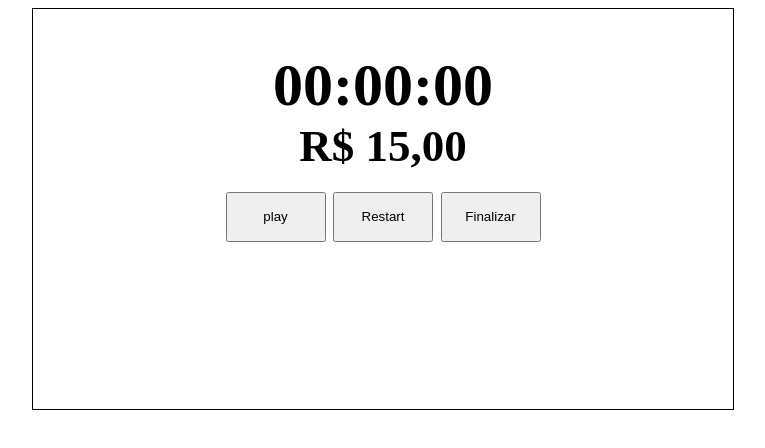
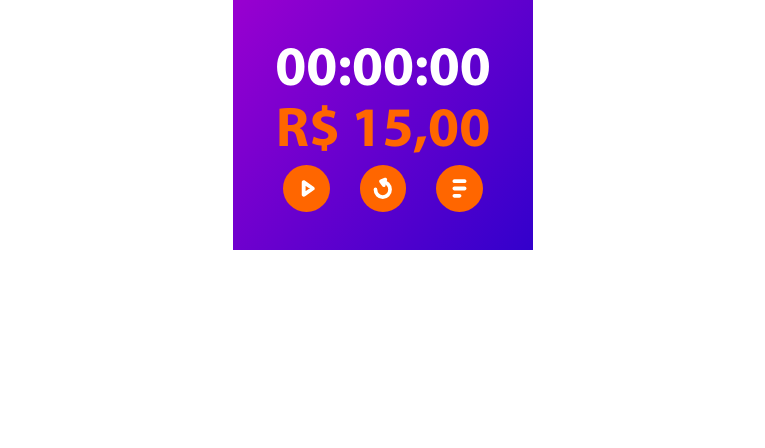
Before and after one commit to Barbara-KCBS/cronometrarAtendimento, a plain HTML site: page index.html in a window 1280 px wide. Shown: the whole page, without its empty margins (257-1022 px from the left). Drawn offline with Linux system fonts and the light colour scheme.

Commit message:
Estilização inicial

```diff
--- /dev/null
+++ b/css/reset.css
@@ -0,0 +1,48 @@
+/* http://meyerweb.com/eric/tools/css/reset/
+   v2.0 | 20110126
+   License: none (public domain)
+*/
+
+html, body, div, span, applet, object, iframe,
+h1, h2, h3, h4, h5, h6, p, blockquote, pre,
+a, abbr, acronym, address, big, cite, code,
+del, dfn, em, img, ins, kbd, q, s, samp,
+small, strike, strong, sub, sup, tt, var,
+b, u, i, center,
+dl, dt, dd, ol, ul, li,
+fieldset, form, label, legend,
+table, caption, tbody, tfoot, thead, tr, th, td,
+article, aside, canvas, details, embed,
+figure, figcaption, footer, header, hgroup,
+menu, nav, output, ruby, section, summary,
+time, mark, audio, video {
+	margin: 0;
+	padding: 0;
+	border: 0;
+	font-size: 100%;
+	font: inherit;
+	vertical-align: baseline;
+}
+/* HTML5 display-role reset for older browsers */
+article, aside, details, figcaption, figure,
+footer, header, hgroup, menu, nav, section {
+	display: block;
+}
+body {
+	line-height: 1;
+}
+ol, ul {
+	list-style: none;
+}
+blockquote, q {
+	quotes: none;
+}
+blockquote:before, blockquote:after,
+q:before, q:after {
+	content: '';
+	content: none;
+}
+table {
+	border-collapse: collapse;
+	border-spacing: 0;
+}
--- a/css/style.css
+++ b/css/style.css
@@ -1,36 +1,76 @@
+@font-face {
+    font-family: MyriadBold;
+    src: url(./MyriadPro-Bold.otf);
+}
+body{
+    align-items: center;
+    display: flex;
+    justify-content: center
+}
 .painel{
-    position: relative;
-    width: 700px;
-    height: 400px;
-    border: solid 1px;
-    margin: 0 auto;
-    font-size: 30px;
+    display: flex;
+    flex-direction: column;
+    align-items: center;
+    justify-content: center;
+    gap: 2%;
+    width: 300px;
+    height: 250px;
+    background: linear-gradient(130deg, rgba(153,0,208,1) 0%, rgba(51,0,204,1) 100%);
 }
-h1, h2{
-    width: 400px;
-    margin: 0 auto;
+.hora-atual, .cronometro, .total, p{font-family: MyriadBold;}
+.hora-atual, p{
+    color: white;
+    font-size: 2em;
     text-align: center;
 }
+.cronometro{
+    color: white;
+    text-align: center;
+    font-size: 3.5em;
+}
+.total{
+    color: #ff6600;
+    text-align: center;
+    font-size: 3.5em;
+}
 .botoes{
-    width: 700px;
-    margin: 20px auto;
-    text-align: center;
+    display: flex;
+    justify-content: space-between;
+    width: 200px;
 }
 .botao{
-    width: 100px;
-    height: 50px;
+    display: flex;
+    align-items: center;
+    justify-content: center;
+    width: 3.5em;
+    height: 3.5em;
+    background-color: #ff6600;
+    border: none;
+    border-radius: 100%;
+    transition: 200ms;
 }
+.botao:hover{
+    background-color: #bb4b00;
+}
+
+/* ==========Relatório========== */
+
 .relatorio{
-    width: 500px;
-    height: 600px;
-    border: 1px solid;
-    margin: 0 auto;
-    text-align: center;
-    font-size: 40px;
+    display: flex;
+    flex-direction: column;
+    align-items: center;
+    justify-content: center;
+    gap: 2%;
+    width: 300px;
+    height: 250px;
+    background: linear-gradient(130deg, rgba(153,0,208,1) 0%, rgba(51,0,204,1) 100%);
+}
+.tempo-percorrido{
+    color: #ff6600;
+}
+.valor{
+    color: #ff6600;
 }
 .esconder{
     display: none;
 }
-.mostrar{
-    display: block;
-}
--- a/index.html
+++ b/index.html
@@ -5,6 +5,7 @@
     <meta http-equiv="X-UA-Compatible" content="IE=edge">
     <meta name="viewport" content="width=device-width, initial-scale=1.0">
     <title>Document</title>
+    <link rel="stylesheet" href="./css/reset.css">
     <link rel="stylesheet" href="./css/style.css">
 
 </head>
@@ -16,11 +17,9 @@
         <h2 class="total">R$ 15,00</h2>
 
         <div class="botoes">
-
-            <button class="iniciar-cronometro botao">play</button>
-            <button class="restart botao">Restart</button>
-            <button class="finalizar-atendimento botao">Finalizar</button>
-
+            <button class="iniciar-cronometro botao"><img src="./css/play.svg" alt="Iniciar Cronometro"></button>
+            <button class="restart botao"><img src="./css/refresh.svg" alt="Reiniciar"></button>
+            <button class="finalizar-atendimento botao"><img src="./css/report.svg" alt="Finalizar Atendimento"></button>
         </div>
 
     </main>
@@ -31,6 +30,7 @@
         <p class="fim"></p>
         <p class="tempo-percorrido"></p>
         <p class="valor"></p>
+        <button class="restart botao"><img src="./css/refresh.svg" alt="Reiniciar"></button>
 
     </div>
 
--- a/js/main.js
+++ b/js/main.js
@@ -34,12 +34,12 @@ function finalizarAtendimento(){
     pararCronometro = true;
     painel.addClass("esconder");
     relatorio.removeClass("esconder");
-    relatorio.removeClass("mostrar");
+
 
     inicio.text(tempoInicial);
     fim.text(`Fim: ${capturarHoraAtual()}`);
-    tempoPercorrido.text(`Tempo percorrido: ${cronometroAtual}`);
-    valor.text(`Preço: ${totalAhCombrar.toFixed(2)}`);
+    tempoPercorrido.text(`${cronometroAtual}`);
+    valor.text(`R$ ${totalAhCombrar.toFixed(2)}`);
 }
 
 
```
Also changed, not shown: css/MyriadPro-Bold.otf (added), css/pause.svg (added), css/play.svg (added), css/refresh.svg (added), css/report.svg (added).
